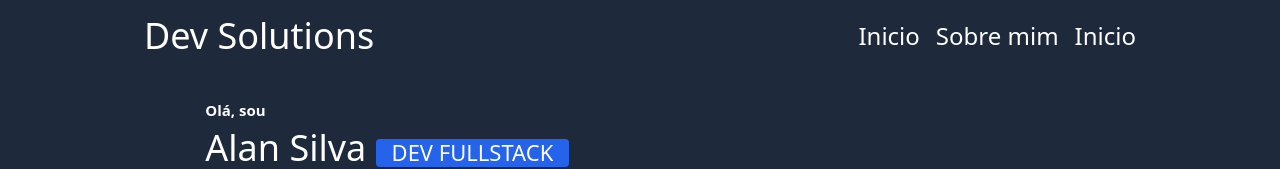
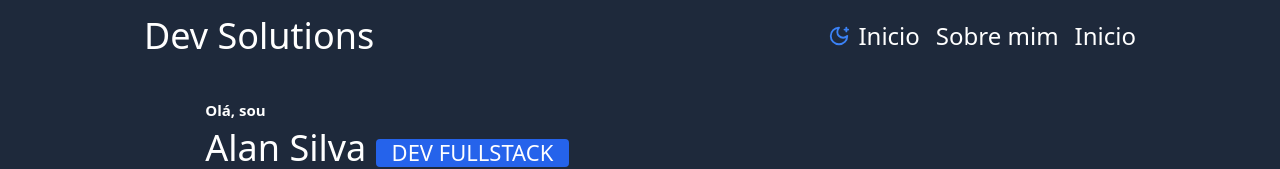
Before and after one commit to alansilva313/myport, a React (Vite) app: page / in a window 1280 px wide. Shown: the top 169 px of the page. Built offline with nearby package versions, Linux system fonts and the light colour scheme.

Commit message:
tema ambos

```diff
--- a/src/components/header/index.tsx
+++ b/src/components/header/index.tsx
@@ -18,8 +18,10 @@ function Header(){
          <h3 className="lg:text-4xl">Dev Solutions</h3>
          </div>
 
-         <div>
+         <div className="flex items-center gap-2">
+         <p onClick={alterTheme} className="text-[22px]">{isDarkTheme === true ? <CiSun className="text-[26px] text-orange-400"/>: <LuMoonStar className="text-blue-500"/>}</p>
             <nav className="hidden lg:flex md:flex">
+
                 <ul className="flex flex-row items-center gap-4 text-2xl">
                     <a href="">
                         <li>Inicio</li>
@@ -36,7 +38,7 @@ function Header(){
             </nav>
 
             <div className="flex items-center gap-2 sm:flex lg:hidden md:hidden">
-             <p onClick={alterTheme} className="text-[22px]">{isDarkTheme === true ? <CiSun className="text-[26px] text-orange-400"/>: <LuMoonStar className="text-blue-500"/>}</p>
+
             <MdMenu className="text-3xl cursor-pointer hover:text-slate-400"/>
             </div>
          </div>
```
